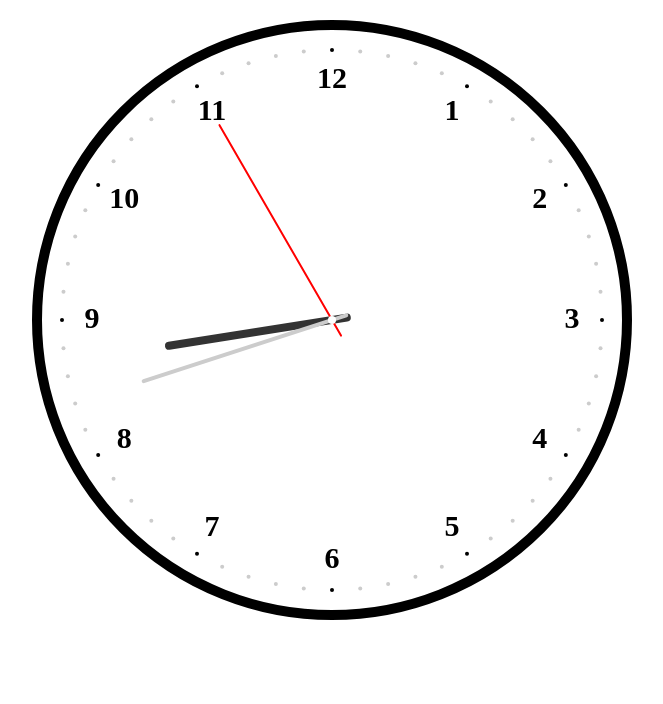
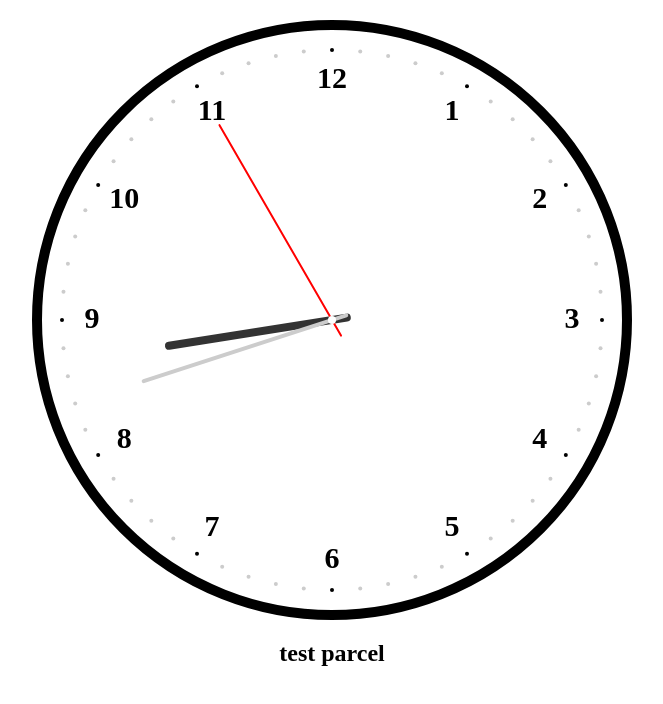
Before and after one commit to pinkhide27/pinkhide27.github.io, a website built with Parcel: page index.html in a window 1280 px wide. Shown: the whole page, without its empty margins (316-979 px from the left). Built offline with nearby package versions, Linux system fonts and the light colour scheme.

Commit message:
Test parcel

```diff
--- a/index.css
+++ b/index.css
@@ -8,3 +8,6 @@ body{
 	margin: 20px auto;
 	/*border: 1px solid #ddd;*/
 }
+.title{
+	text-align: center;
+}
--- a/index.html
+++ b/index.html
@@ -9,6 +9,9 @@
 	<canvas id="canvas">
 		当前浏览器不支持，请升级或更换浏览器
 	</canvas>
+	<h2 class="title">
+		test parcel
+	</h2>
 </body>
 <script src="./index.js" type="text/javascript"></script>
 </html>
```
Also changed, not shown: package.json (added, +24 -0 lines).
